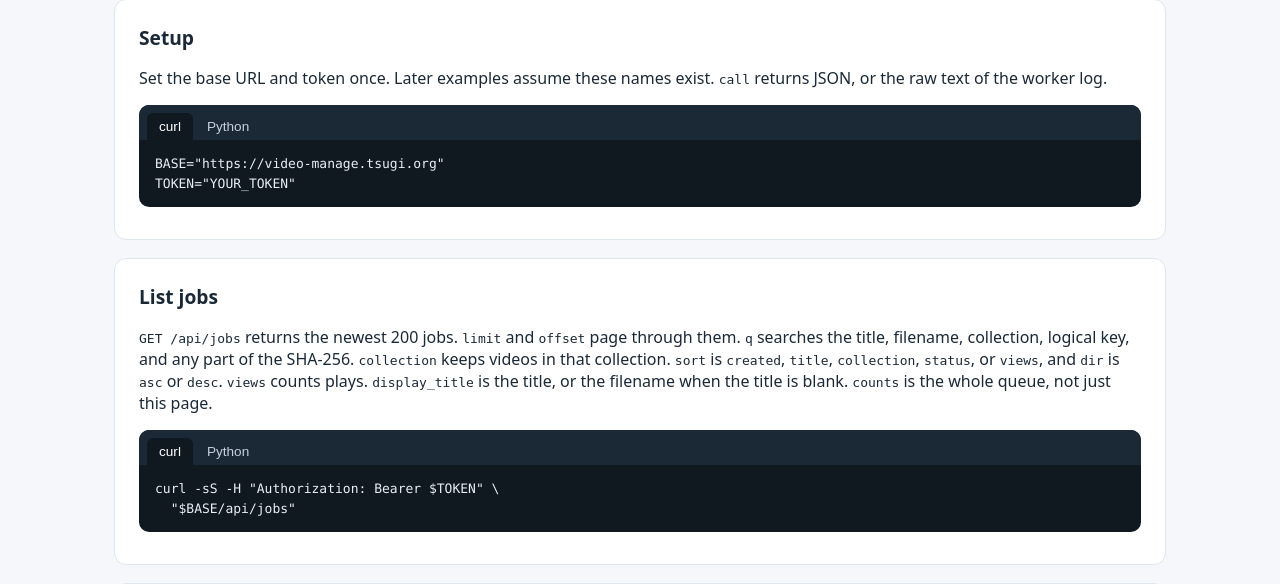
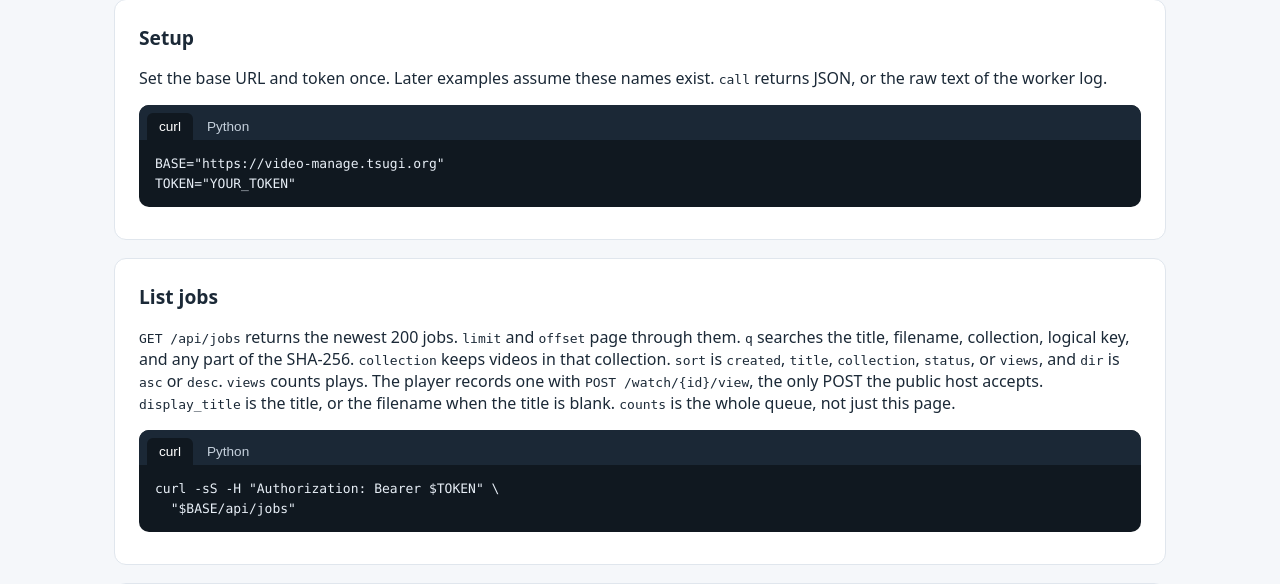
Before and after one commit to tsugiproject/tsugi-video, a PHP site: page /api-docs.php in a window 1280 px wide. Shown: the part 386-970 px from the top of the page. Run offline with PHP 8.4, Linux system fonts and the light colour scheme.

Commit message:
Count a play with POST so a crawler that only follows links does not add a view.
Co-authored-by: Cursor <cursoragent@cursor.com>

```diff
--- a/public/api-docs.php
+++ b/public/api-docs.php
@@ -83,7 +83,7 @@ $play = public_base_url();
 
     <section id="list">
         <h2>List jobs</h2>
-        <p><code>GET /api/jobs</code> returns the newest 200 jobs. <code>limit</code> and <code>offset</code> page through them. <code>q</code> searches the title, filename, collection, logical key, and any part of the SHA-256. <code>collection</code> keeps videos in that collection. <code>sort</code> is <code>created</code>, <code>title</code>, <code>collection</code>, <code>status</code>, or <code>views</code>, and <code>dir</code> is <code>asc</code> or <code>desc</code>. <code>views</code> counts plays. <code>display_title</code> is the title, or the filename when the title is blank. <code>counts</code> is the whole queue, not just this page.</p>
+        <p><code>GET /api/jobs</code> returns the newest 200 jobs. <code>limit</code> and <code>offset</code> page through them. <code>q</code> searches the title, filename, collection, logical key, and any part of the SHA-256. <code>collection</code> keeps videos in that collection. <code>sort</code> is <code>created</code>, <code>title</code>, <code>collection</code>, <code>status</code>, or <code>views</code>, and <code>dir</code> is <code>asc</code> or <code>desc</code>. <code>views</code> counts plays. The player records one with <code>POST /watch/{id}/view</code>, the only POST the public host accepts. <code>display_title</code> is the title, or the filename when the title is blank. <code>counts</code> is the whole queue, not just this page.</p>
         <?php example(
             <<<'SH'
             curl -sS -H "Authorization: Bearer $TOKEN" \
--- a/src/bootstrap.php
+++ b/src/bootstrap.php
@@ -352,6 +352,12 @@ function redirect_to_url(): ?string
         return null;
     }
     return $value;
+}
+
+// The one write the public host accepts. Crawlers follow GET links, so a play is counted with POST.
+function public_request_is_view(): bool
+{
+    return preg_match('~^/watch/[a-f0-9]{64}/view$~', request_path()) === 1;
 }
 
 function public_request_is_playback(): bool
@@ -441,6 +447,9 @@ function enforce_public_host_limits(): void
         return;
     }
     $method = strtoupper((string) ($_SERVER['REQUEST_METHOD'] ?? 'GET'));
+    if (public_request_is_view() && $method === 'POST') {
+        return;
+    }
     if (public_request_is_playback() && in_array($method, ['GET', 'HEAD', 'OPTIONS'], true)) {
         return;
     }
```
Also changed, not shown: public/view.php (+4 -4 lines), public/assets/player.js.
